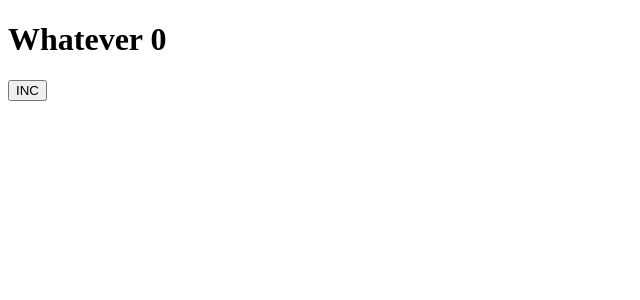
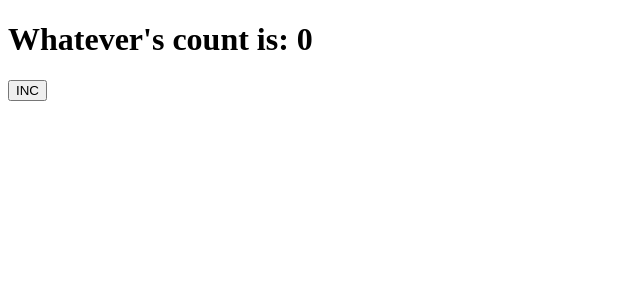
Before and after one commit to asmir-a/langlearn, a React app in the folder frontend/: page / in a window 1280 px wide. Shown: the top 300 px of the page, without its empty margins (0-640 px from the left). Built offline with nearby package versions, Linux system fonts and the light colour scheme.

Commit message:
changed the label for counter

```diff
--- a/frontend/src/App.js
+++ b/frontend/src/App.js
@@ -5,7 +5,7 @@ const App = () => {
   const [count, setCount] = useState(0);
   return (
     <>
-      <h1> Whatever {count} </h1>
+      <h1> Whatever's count is: {count} </h1>
       <button onClick = {() => setCount(count + 1)}> INC </button>
     </>
   );
```
